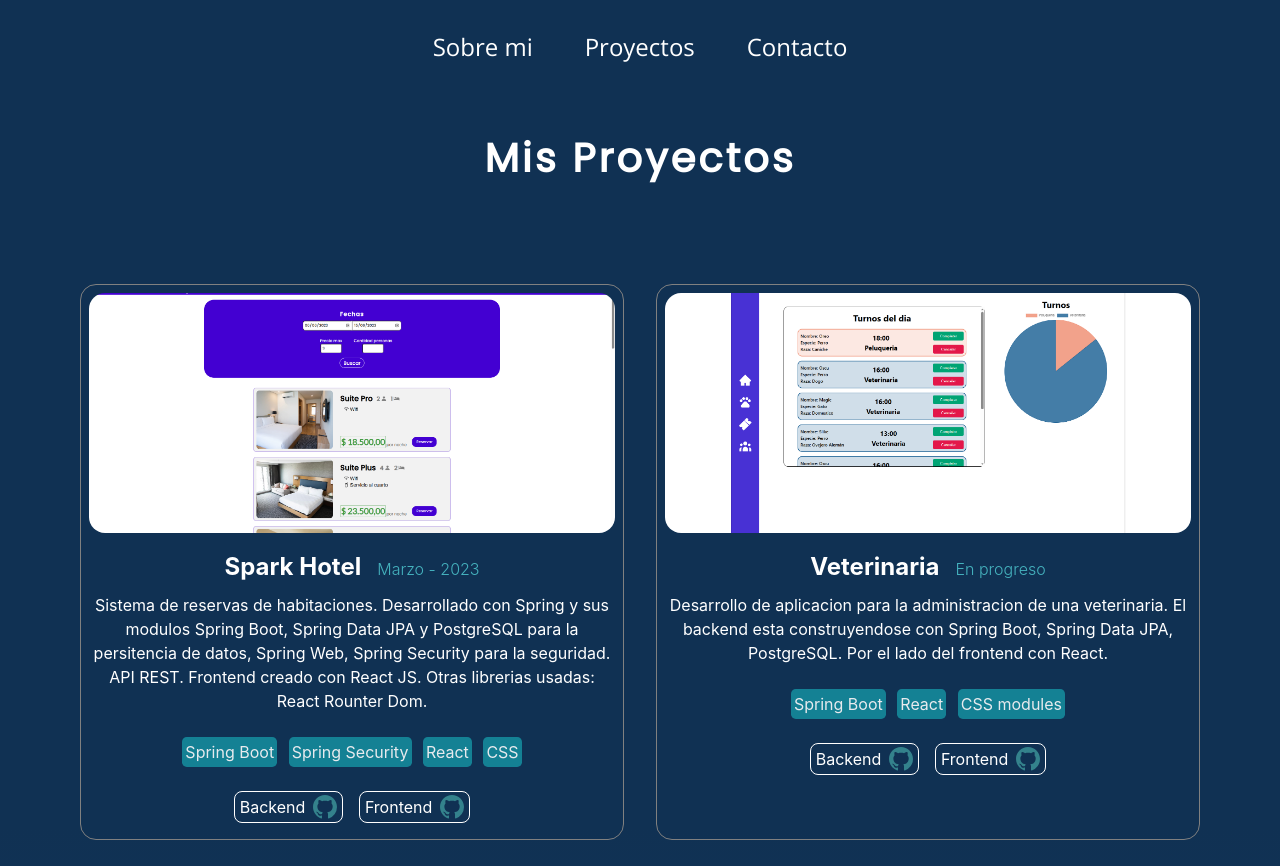
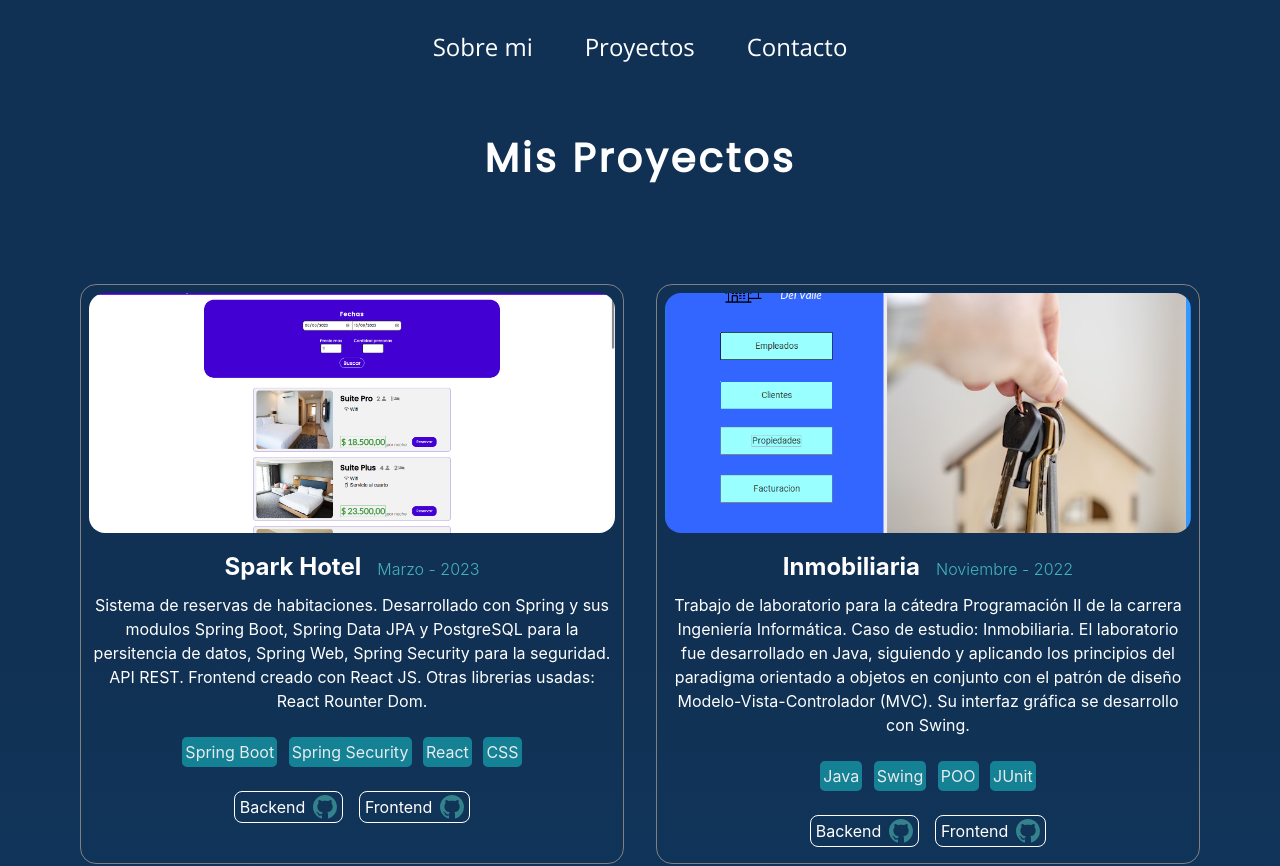
Before and after one commit to Jcarrizoagustin/portfolio, a React (Vite) app in the folder portfolio-app/: page /proyectos in a window 1280 px wide. Shown: the top 866 px of the page. Built offline with nearby package versions, Linux system fonts and the light colour scheme; the HTML template or start-up script is replaced by a standard one.

Commit message:
actualizando proyectos

```diff
--- a/portfolio-app/src/components/Works.jsx
+++ b/portfolio-app/src/components/Works.jsx
@@ -12,17 +12,6 @@ const info1 = {
   backLinkCode: "https://github.com/Jcarrizoagustin/hoteleria/tree/master",
   frontLinkCode:
     "https://github.com/Jcarrizoagustin/hoteleria-front/tree/main/hoteleria",
-};
-
-const info2 = {
-  img: "/img/Veterinaria.png",
-  title: "Veterinaria",
-  date: "En progreso",
-  description:
-    "Desarrollo de aplicacion para la administracion de una veterinaria. El backend esta construyendose con Spring Boot, Spring Data JPA, PostgreSQL. Por el lado del frontend con React.",
-  tecnologies: ["Spring Boot", "React", "CSS modules"],
-  backLinkCode: "https://github.com/Jcarrizoagustin/veterinaria",
-  frontLinkCode: "https://github.com/Jcarrizoagustin/veterianaria-front",
 };
 
 const info3 = {
@@ -99,7 +88,6 @@ function Works() {
       </h2>
       <section className={styles.worksContainer}>
         <Work workInfo={info1} />
-        <Work workInfo={info2} />
         <Work workInfo={info3} />
       </section>
       <h2
```
